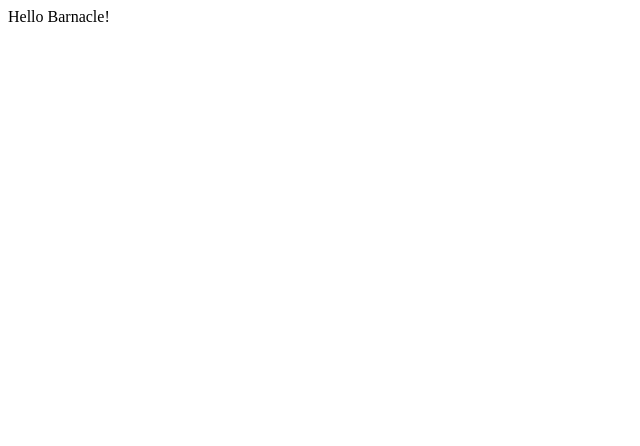
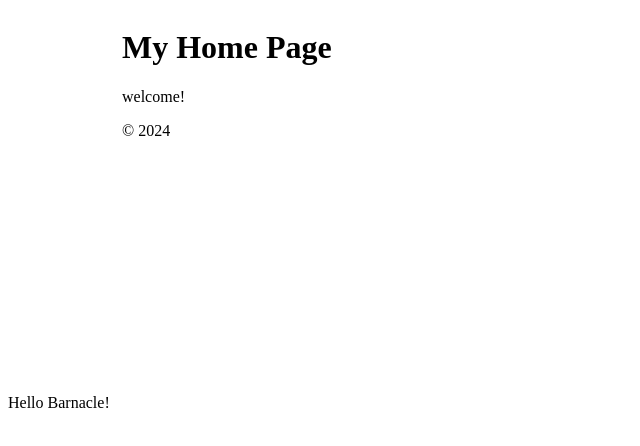
Before and after one commit to ringh0st/potential-barnacle, a plain HTML site: page index.html in a window 1280 px wide. Shown: the whole page, without its empty margins (0-640 px from the left). Drawn offline with Linux system fonts and the light colour scheme.

Commit message:
checking my branches

```diff
--- a/index.html
+++ b/index.html
@@ -3,8 +3,10 @@
 <head>
     <meta charset="UTF-8">
     <title>Title</title>
+
 </head>
 <body>
     Hello Barnacle!
+    <iframe src="pbHomePage/pbHomePage.html" width="600" height="400" style="border:none;"></iframe>
 </body>
 </html>
```
